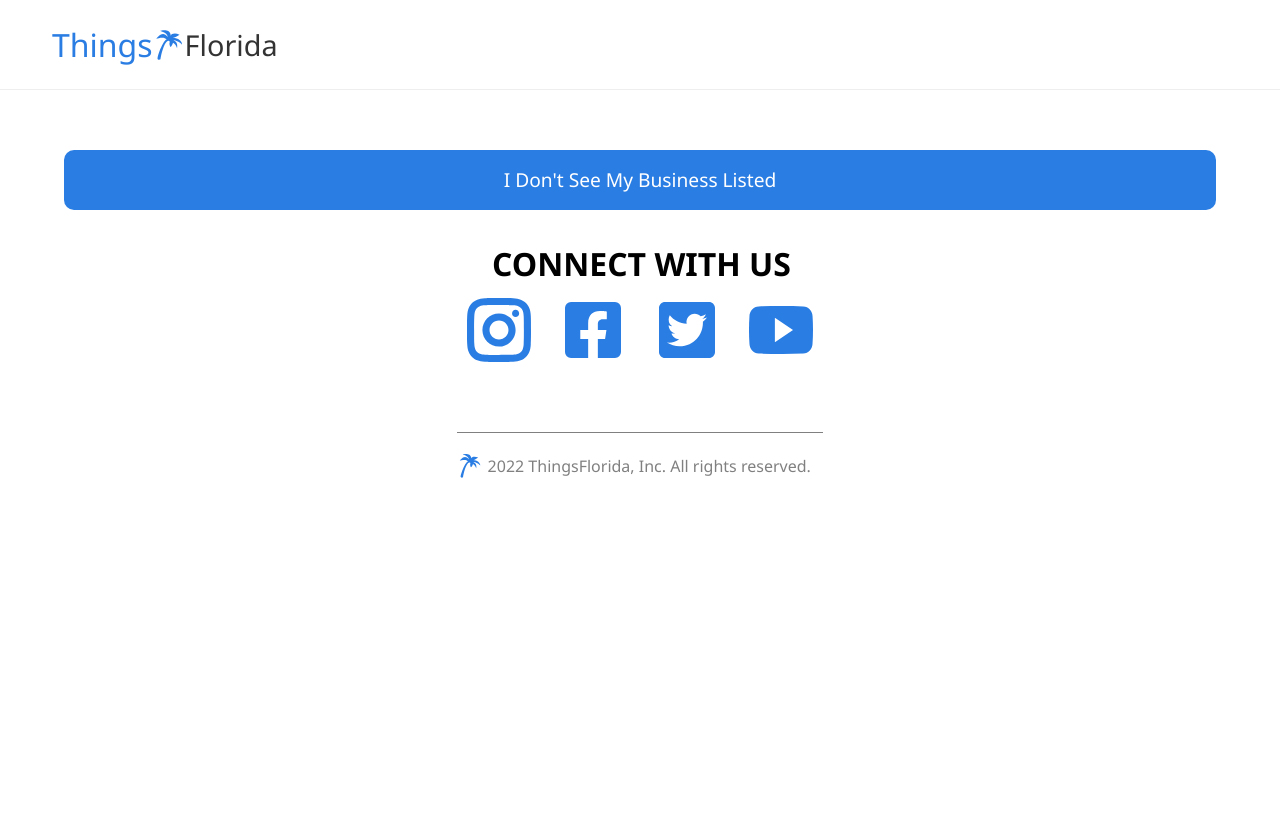
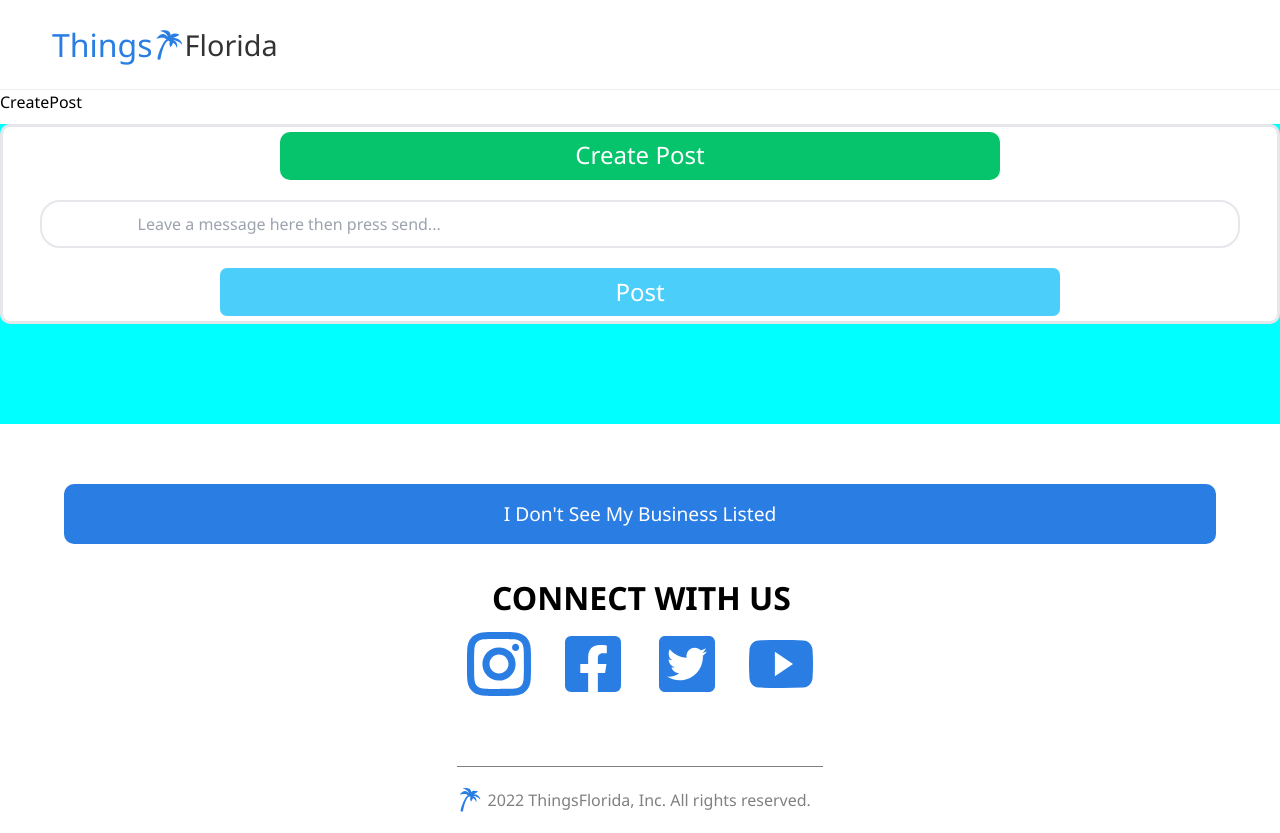
Before and after one commit to TfThings/tfgit, a React (Create React App) app: page /create in a window 1280 px wide. Before the commit the page ends 800 px from the top, so only its background shows below. Built offline with nearby package versions, Linux system fonts and the light colour scheme.

Commit message:
social fun

```diff
--- a/package.json
+++ b/package.json
@@ -8,8 +8,10 @@
     "@testing-library/react": "^13.3.0",
     "@testing-library/user-event": "^13.5.0",
     "axios": "^0.27.2",
+    "firebase": "^9.14.0",
     "react": "^18.2.0",
     "react-dom": "^18.2.0",
+    "react-firebase-hooks": "^5.1.1",
     "react-ga": "^3.3.1",
     "react-ga4": "^1.4.1",
     "react-helmet-async": "^1.3.0",
@@ -19,6 +21,7 @@
     "react-native-web": "^0.18.9",
     "react-router-dom": "^6.3.0",
     "react-scripts": "5.0.1",
+    "uuidv4": "^6.2.13",
     "web-vitals": "^2.1.4"
   },
   "scripts": {
--- a/src/App.js
+++ b/src/App.js
@@ -1,5 +1,6 @@
 import {Manager} from "./components";
 import React from "react";
+
 // import { getPlacesData } from "./api";
 
 const App = () => {
--- /dev/null
+++ b/src/components/CreatePost.css
@@ -0,0 +1,4 @@
+.cpic{
+    background-color: aqua;
+    height: 300px;
+}
--- /dev/null
+++ b/src/components/CreatePost.jsx
@@ -0,0 +1,16 @@
+import React from 'react'
+import PostInput from './PostInput'
+import './CreatePost.css'
+
+const CreatePost = () => {
+  return (
+    <div>
+        <div>CreatePost</div>
+        <div className='cpic'>
+            <PostInput/>
+        </div>
+    </div>
+  )
+}
+
+export default CreatePost
--- /dev/null
+++ b/src/components/Firebase.js
@@ -0,0 +1,16 @@
+import {initializeApp} from 'firebase/app'
+import {getFirestore} from 'firebase/firestore'
+
+const firebaseConfig = {
+        apiKey: "AIzaSyAQm9hOlmsIozGLypvYFMTeuZibIx9PVrE",
+        authDomain: "tffirebase-570c2.firebaseapp.com",
+        projectId: "tffirebase-570c2",
+        storageBucket: "tffirebase-570c2.appspot.com",
+        messagingSenderId: "264783787474",
+        appId: "1:264783787474:web:65baf56e0f2292f7be440b"
+      };
+
+      // Initialize Firebase
+      const app = initializeApp(firebaseConfig);
+
+      export const db = getFirestore(app);
--- /dev/null
+++ b/src/components/PostInput.css
@@ -0,0 +1,52 @@
+.pic{
+    background-color: white;
+    width: 100%;
+    height: 200px;
+    margin: auto;
+    border-radius: 10px;
+    border-width: 3px;
+    margin-top: 10px;
+
+}
+
+.pic .picf{
+    background-color: white;
+    width: 95%;
+    height: 100%;
+    margin: auto;
+    display: flex;
+    flex-flow: column;
+    align-items: center;
+    gap: 20px;
+    padding: 5px;
+}
+
+.picf .ptt{
+    background-color: #05c46b;
+    border-radius: 10px;
+    padding: 5px;
+    width: 60%;
+    height: 50px;
+    text-align: center;
+    font-size: 1.5rem;
+    color: white;
+
+}
+
+.picf .pti{
+    background-color:white;
+    width: 100%;
+    height: 50px;
+    border-radius: 20px;
+    border-width: 2px;
+    text-indent: 8%;
+}
+
+.picf .pbs{
+    background-color: #4bcffa;
+    width: 70%;
+    height: 50px;
+    border-radius: 7px;
+    font-size: 1.5rem;
+    color: white;
+}
--- /dev/null
+++ b/src/components/PostInput.jsx
@@ -0,0 +1,69 @@
+import React, {useState} from 'react'
+import {collection, addDoc, serverTimestamp} from 'firebase/firestore'
+import {db} from './Firebase'
+import {v4 as uuid} from 'uuid'
+import './PostInput.css'
+
+const PostInput = () => {
+
+    const [id, setid] = useState('')
+
+    const [pText, setPText] = useState('')
+
+    const [imageFile, setImage] = useState(null)
+
+    const submitPost = (e) => {
+        e.preventDefault()
+
+        const ps = collection(db, "posts")
+
+            addDoc(ps, {
+                id: uuid(),
+                title: pText,
+                createdAt: serverTimestamp()
+            }).then((docRef) => {
+                alert("DATA SUBMITTED")
+            }).catch((error) => {
+                console.error("ERROR SUBMITTING POST")
+            })
+
+        // db.collection("posts").add({
+        //     id: id,
+        //     title: pText
+        // }).then((docRef) => {
+        //     alert("DATA SUBMITTED")
+        // }).catch((error) => {
+        //     console.error("ERROR SUBMITTING POST")
+        // })
+
+        setid('')
+        setPText('')
+
+        e.target.reset()
+    }
+
+    const s = (e) => {
+
+        e.preventDefault()
+
+        console.log("FORM SUBMITTED " + id + " " + pText)
+
+        setid('')
+        setPText('')
+        e.target.reset()
+
+    }
+
+  return (
+    <div className='pic'>
+        <form className='picf' onSubmit={(event) => {submitPost(event)}}>
+            <label className='ptt'>Create Post</label>
+            <input className='pti' type='text' name='title' placeholder='Leave a message here then press send...' onChange={(e) => setPText(e.target.value)} required/>
+            {/* <input type='file' accept='image/*' onChange={(e) => setImage(e.target.files[0])} /> */}
+            <button className='pbs' type="submit">Post</button>
+        </form>
+    </div>
+  )
+}
+
+export default PostInput
--- a/src/components/Router.jsx
+++ b/src/components/Router.jsx
@@ -9,6 +9,8 @@ import EsteroAll from '../StoredJsons/EsteroAll.json'
 import FortMyersBus from '../StoredJsons/FortMyersBus.json'
 import {Thingstodo, PlaceDetails, CityDetails, Services, ServiceDetails, ContactUs, Activities} from "./index"
 import SiteMapGen from './SiteMapGen';
+import Social from './Social';
+import CreatePost from './CreatePost';
 const Router = () => {
 
     var [cityToShowString, setCity] = useState('')
@@ -219,6 +221,8 @@ const Router = () => {
     {SetPlaceObject()}
     <Routes>
         <Route path="/" element={<Thingstodo/>}/>
+        <Route path="/social" element={<Social/>}/>
+        <Route path="/create" element={<CreatePost/>}/>
         <Route path="/contact" element={<ContactUs/>}/>
         <Route path="/activities" element={<Activities/>}/>
         <Route path='/services' element={<Services/>}/>
--- /dev/null
+++ b/src/components/Social.css
@@ -0,0 +1,51 @@
+.sc{
+
+}
+
+
+.sc .sht{
+    width: 90%;
+    margin: auto;
+    font-size: 1.5rem;
+    text-align: center;
+}
+
+.spic{
+    width: 90%;
+    margin: auto;
+}
+
+.sfc{
+    background-color: white;
+    width: 90%;
+    margin: auto;
+    margin-top: 10px;
+}
+
+.sfc .sfl{
+    display: flex;
+    flex-flow: column;
+    align-items: center;
+    gap: 30px;
+    padding: 0px;
+}
+
+.phc{
+    background-color: white;
+    border-radius: 5px;
+    border-width: 2px;
+    border-color: #303030;
+    width: 100%;
+    height: 100%;
+    text-align: center;
+    margin: 10px;
+    padding: 10px;
+}
+
+.phc .pht{
+    background-color: rgba(183, 183, 183, 0.278);
+    width: 100%;
+    height: 50%;
+    font-size: 1.2rem;
+
+}
--- /dev/null
+++ b/src/components/Social.jsx
@@ -0,0 +1,51 @@
+import React from 'react'
+import {collection, getDocs, orderBy, query} from 'firebase/firestore'
+import { useEffect, useState, useRef } from 'react'
+import {db} from './Firebase'
+import PostInput from './PostInput'
+import './Social.css'
+
+const Social = () => {
+
+      const [posts, setPosts] = useState()
+
+      useEffect(() => {
+        GetPosts()
+        console.log(posts + " Posts Changed")
+    },[db])
+
+    async function GetPosts(){
+        const postsCol = query(collection(db, 'posts'), orderBy('createdAt', 'desc'))
+        const postsSnapshot = await getDocs(postsCol)
+        const postList = postsSnapshot.docs.map(doc => doc.data())
+        setPosts(postList)
+        console.log(postList)
+    }
+
+    const PostHolder = (props) => {
+        const {title, id, createdAt} = props.post
+        return(
+            <li className='phc'>
+                <p className='pht'>{title}</p>
+                {/* <p>{createdAt}</p> */}
+            </li>
+        )
+    }
+
+  return (
+   <div className='sc'>
+        <h2 className='sht'>What's Going On?</h2>
+        <div className='spic'>
+            <PostInput/>
+        </div>
+        <div className='sfc'>
+            <ul className='sfl'>
+                {posts && posts.map(post => <PostHolder key={post.id} post={post}/>)}
+            </ul>
+        </div>
+    </div>
+
+  )
+}
+
+export default Social
```
Also changed, not shown: 1 other file (tests, documents, lock files or other folders).
